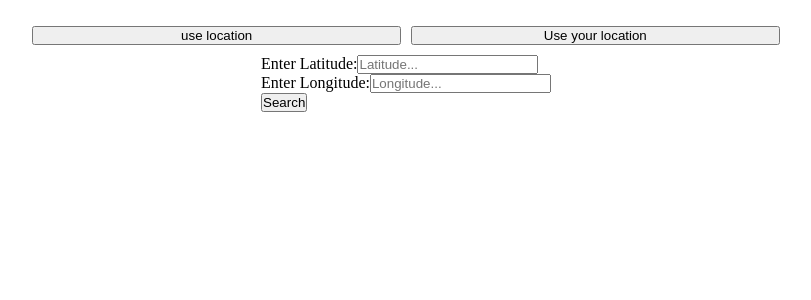
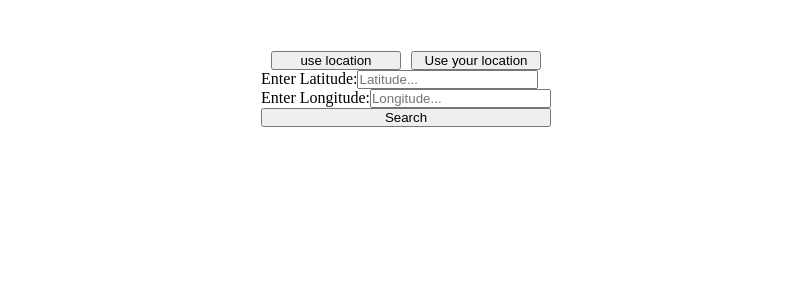
Before and after one commit to hsseymour/breeze, a React (Create React App) app: page / in a window 1280 px wide. Both pictures are taken after a click on the button "use coordinates". Shown: the top 300 px of the page, without its empty margins (234-1045 px from the left). Built offline with nearby package versions, Linux system fonts and the light colour scheme; no server answers.

Commit message:
basic styling

```diff
--- a/src/App/App.jsx
+++ b/src/App/App.jsx
@@ -1,10 +1,6 @@
 import "./resources/stylesheet.css";
 import { Main } from "./views";
 
-const App = () => (
-  <div>
-    <Main />
-  </div>
-);
+const App = () => <Main />;
 
 export default App;
--- a/src/App/components/common/SearchResult.jsx
+++ b/src/App/components/common/SearchResult.jsx
@@ -1,5 +1,9 @@
 const SearchResult = ({ children, ...props }) => {
-  return <li {...props}>{children}</li>;
+  return (
+    <li className="searchResult" {...props}>
+      ⇒ {children}
+    </li>
+  );
 };
 
 export default SearchResult;
--- a/src/App/components/composites/CurrentResultWidget.jsx
+++ b/src/App/components/composites/CurrentResultWidget.jsx
@@ -1,25 +1,25 @@
 const CurrentResultWidget = ({ result }) => {
   return (
-    <div id="currentResultDiv">
+    <div>
       <h4>Current weather:</h4>
-      <ul>
-        <li>
+      <ul className="flexRow wrap">
+        <li className="flexChild-150x medium-gap">
           Temprature: {result.current["temperature_2m"]}{" "}
           {result.current_units["temperature_2m"]}
         </li>
-        <li>
+        <li className="flexChild-150x medium-gap">
           Humidity: {result.current["relative_humidity_2m"]}{" "}
           {result.current_units["relative_humidity_2m"]}
         </li>
-        <li>
+        <li className="flexChild-150x medium-gap">
           Precipiation: {result.current["precipitation"]}{" "}
           {result.current_units["precipitation"]}
         </li>
-        <li>
+        <li className="flexChild-150x medium-gap">
           Wind Speed: {result.current["wind_speed_10m"]}{" "}
           {result.current_units["wind_speed_10m"]}
         </li>
-        <li>
+        <li className="flexChild-150x medium-gap">
           Wind Direction: {result.current["wind_direction_10m"]}{" "}
           {result.current_units["wind_direction_10m"]}
         </li>
--- a/src/App/components/composites/DailyResultWidget.jsx
+++ b/src/App/components/composites/DailyResultWidget.jsx
@@ -11,12 +11,13 @@ const DailyResultWidget = ({ result, setHourlyArgs }) => {
   ];
 
   return (
-    <div id="dailyResultDiv">
+    <div>
       <h4>Daily weather:</h4>
-      <ul>
+      <ul className="flexRow noWrap">
         {result.daily.time.map((item, index) => (
           <li
             key={index}
+            className="flexChild-150x medium-gap"
             onClick={() =>
               setHourlyArgs((prevState) => {
                 return { ...prevState, start: item, end: item };
--- a/src/App/components/composites/HourlyResultWidget.jsx
+++ b/src/App/components/composites/HourlyResultWidget.jsx
@@ -1,11 +1,11 @@
 const HourlyResultWidget = ({ result }) => {
   console.warn("HOURLY WIDGET RERENDER");
   return (
-    <div id="hourlyResultDiv">
+    <div>
       <h4>Hourly weather for {result.hourly.time[0].split("T")[0]}:</h4>
-      <ul>
+      <ul className="flexRow noWrap">
         {result.hourly.time.map((item, index) => (
-          <li key={index}>
+          <li key={index} className="flexChild-200x medium-gap">
             <h6>
               {new Date(item).toLocaleTimeString([], {
                 hour: "2-digit",
--- a/src/App/components/composites/LocationCoordinateForm.jsx
+++ b/src/App/components/composites/LocationCoordinateForm.jsx
@@ -11,7 +11,7 @@ const LocationCoordinateForm = ({ setCoordinates }) => {
   };
 
   return (
-    <form onSubmit={handleCoordinateFormSubmit}>
+    <form onSubmit={handleCoordinateFormSubmit} className="flexCol">
       <Label>
         Enter Latitude:
         <Input type="text" name="setLatitude" placeholder="Latitude..." />
--- a/src/App/components/composites/ShowLocationTitle.jsx
+++ b/src/App/components/composites/ShowLocationTitle.jsx
@@ -1,12 +1,10 @@
 const ShowLocationTitle = ({ coordinates }) => {
   const { name, lat, long } = coordinates;
   return (
-    <div>
+    <div className="flexCol wrap">
       {name && <h2>{name}</h2>}
-      <h3>
-        <span>Latitude: {lat} </span>
-        <span>Longitude: {long}</span>
-      </h3>
+      <p>Latitude: {lat}</p>
+      <p>Longitude: {long}</p>
     </div>
   );
 };
--- a/src/App/resources/stylesheet.css
+++ b/src/App/resources/stylesheet.css
@@ -4,74 +4,92 @@
   box-sizing: border-box;
 }
 
-#mainDiv {
+li {
+  list-style-type: none;
+}
+
+.flexCol {
   display: flex;
   flex-direction: column;
-  gap: 40px;
-  overflow-x: hidden;
-  justify-content: center;
-  padding: 2%;
 }
-#mainDiv #locationDiv {
-  flex: 0 0 100%;
+
+.flexRow {
   display: flex;
   flex-direction: row;
-  gap: 20px;
-  justify-content: center;
+  max-width: 92vw;
+}
+
+.wrap {
   flex-wrap: wrap;
 }
-#mainDiv #locationDiv label {
-  display: block;
-}
-#mainDiv #locationDiv button {
-  flex: 0 0 40%;
-}
-#mainDiv #locationDiv div {
-  flex: 0 0 75%;
-  display: flex;
-  flex-direction: row;
-  flex-wrap: wrap;
-  justify-content: center;
-  gap: 10px;
-}
-#mainDiv #currentResultDiv {
-  display: flex;
-  flex-direction: column;
-  align-items: center;
-}
-#mainDiv #currentResultDiv ul {
-  display: flex;
-  flex-direction: row;
-  gap: 30px;
-  flex-wrap: wrap;
-}
-#mainDiv #dailyResultDiv {
-  display: flex;
-  flex-direction: column;
-  align-items: center;
-}
-#mainDiv #dailyResultDiv ul {
-  display: flex;
-  flex-direction: row;
-  gap: 30px;
+
+.noWrap {
   flex-wrap: nowrap;
   overflow: scroll;
 }
-#mainDiv #dailyResultDiv ul li {
-  flex: 0 0 150px;
+
+.flexChild-90 {
+  flex-shrink: 0;
+  flex-shrink: 0;
+  flex-basis: 90%;
 }
-#mainDiv #hourlyResultDiv {
-  display: flex;
-  flex-direction: column;
+
+.flexChild-75 {
+  flex-shrink: 0;
+  flex-shrink: 0;
+  flex-basis: 75%;
+}
+
+.flexChild-45p {
+  flex-shrink: 0;
+  flex-shrink: 0;
+  flex-basis: 45%;
+}
+
+.flexChild-150x {
+  flex-shrink: 0;
+  flex-shrink: 0;
+  flex-basis: 150px;
+}
+
+.flexChild-200x {
+  flex-shrink: 0;
+  flex-shrink: 0;
+  flex-basis: 200px;
+}
+
+.small-gap {
+  gap: 20px;
+}
+
+.medium-gap {
+  gap: 4%;
+}
+
+.large-gap {
+  gap: 8%;
+}
+
+.centerCross {
   align-items: center;
 }
-#mainDiv #hourlyResultDiv ul {
-  display: flex;
-  flex-direction: row;
-  gap: 30px;
-  flex-wrap: nowrap;
-  overflow: scroll;
+
+.m-m {
+  margin: 4%;
 }
-#mainDiv #hourlyResultDiv ul li {
-  flex: 0 0 150px;
+
+.spaceEven {
+  justify-content: space-evenly;
+}
+
+.searchResult {
+  background-color: lightgray;
+  border: 1px solid black;
+  width: 95%;
+  margin: 2px auto;
+  padding: 5px;
+}
+
+.searchResult:active {
+  background-color: gray;
 }/*# sourceMappingURL=stylesheet.css.map */
--- a/src/App/resources/stylesheet.scss
+++ b/src/App/resources/stylesheet.scss
@@ -1,89 +1,96 @@
+$small: 20px;
+$medium: 4%;
+$large: 8%;
+
 * {
   margin: 0;
   padding: 0;
   box-sizing: border-box;
 }
 
-#mainDiv {
+li {
+  list-style-type: none;
+}
+
+.flexCol {
   display: flex;
   flex-direction: column;
-  gap: 40px;
-  overflow-x: hidden;
-  justify-content: center;
-  padding: 2%;
+}
 
-  #locationDiv {
-    flex: 0 0 100%;
+.flexRow {
   display: flex;
   flex-direction: row;
-    gap: 20px;
-    justify-content: center;
-    flex-wrap: wrap;
-
-    label {
-      display: block;
+  max-width: 92vw;
 }
 
-    button {
-      flex: 0 0 40%;
+.wrap {
+  flex-wrap: wrap;
+}
+.noWrap {
+  flex-wrap: nowrap;
+  overflow: scroll;
 }
 
-    div {
-      flex: 0 0 75%;
-      display: flex;
-      flex-direction: row;
-      flex-wrap: wrap;
-      justify-content: center;
-      gap: 10px;
-    }
+.flexChild-90 {
+  flex-shrink: 0;
+  flex-shrink: 0;
+  flex-basis: 90%;
 }
 
-  #currentResultDiv {
-    display: flex;
-    flex-direction: column;
-    align-items: center;
-
-    ul {
-      display: flex;
-      flex-direction: row;
-      gap: 30px;
-      flex-wrap: wrap;
-    }
+.flexChild-75 {
+  flex-shrink: 0;
+  flex-shrink: 0;
+  flex-basis: 75%;
 }
 
-  #dailyResultDiv {
-    display: flex;
-    flex-direction: column;
-    align-items: center;
-
-    ul {
-      display: flex;
-      flex-direction: row;
-      gap: 30px;
-      flex-wrap: nowrap;
-      overflow: scroll;
-
-      li {
-        flex: 0 0 150px;
-      }
-    }
+.flexChild-45p {
+  flex-shrink: 0;
+  flex-shrink: 0;
+  flex-basis: 45%;
 }
 
-  #hourlyResultDiv {
-    display: flex;
-    flex-direction: column;
+.flexChild-150x {
+  flex-shrink: 0;
+  flex-shrink: 0;
+  flex-basis: 150px;
+}
+
+.flexChild-200x {
+  flex-shrink: 0;
+  flex-shrink: 0;
+  flex-basis: 200px;
+}
+
+.small-gap {
+  gap: $small;
+}
+.medium-gap {
+  gap: $medium;
+}
+.large-gap {
+  gap: $large;
+}
+
+.centerCross {
   align-items: center;
+}
 
-    ul {
-      display: flex;
-      flex-direction: row;
-      gap: 30px;
-      flex-wrap: nowrap;
-      overflow: scroll;
+.m-m {
+  margin: $medium;
+}
 
-      li {
-        flex: 0 0 150px;
+.spaceEven {
+  justify-content: space-evenly;
 }
+
+.searchResult {
+  background-color: lightgray;
+  border: 1px solid black;
+  width: 95%;
+  margin: 2px auto;
+  padding: 5px;
 }
+
+.searchResult:active {
+  background-color: gray;
 }
-}
--- a/src/App/views/ChangeLocation.jsx
+++ b/src/App/views/ChangeLocation.jsx
@@ -24,13 +24,22 @@ const ChangeLocation = ({ setCoordinates }) => {
   };
 
   return (
-    <div>
-      <Button type="button" onClick={toggleIsCoordinates}>
-        {isCoordinates ? "use location" : "use coordinates"}
-      </Button>
-      <Button onClick={() => getUserLocation(handleUserLocation)}>
-        Use your location
-      </Button>
+    <div className="flexCol noWrap">
+      <div className="flexRow wrap spaceEven">
+        <Button
+          classes={"flexChild-45p"}
+          type="button"
+          onClick={toggleIsCoordinates}
+        >
+          {isCoordinates ? "use location" : "use coordinates"}
+        </Button>
+        <Button
+          classes={"flexChild-45p"}
+          onClick={() => getUserLocation(handleUserLocation)}
+        >
+          Use your location
+        </Button>
+      </div>
 
       {isCoordinates ? (
         <LocationCoordinateForm {...{ setCoordinates }} />
--- a/src/App/views/Main.jsx
+++ b/src/App/views/Main.jsx
@@ -8,8 +8,8 @@ const Main = () => {
   const [coordinates, setCoordinates] = useState(null);
 
   return (
-    <div id="mainDiv">
-      <div id="locationDiv">
+    <div className="flexCol centerCross m-m small-gap">
+      <div className="flexRow wrap small-gap ">
         <ChangeLocation {...{ setCoordinates }} />
         {coordinates && <ShowLocationTitle {...{ coordinates }} />}
       </div>
```
Also changed, not shown: 1 other file (tests, documents, lock files or other folders). Lines whose indentation alone changed are shown as unchanged.
